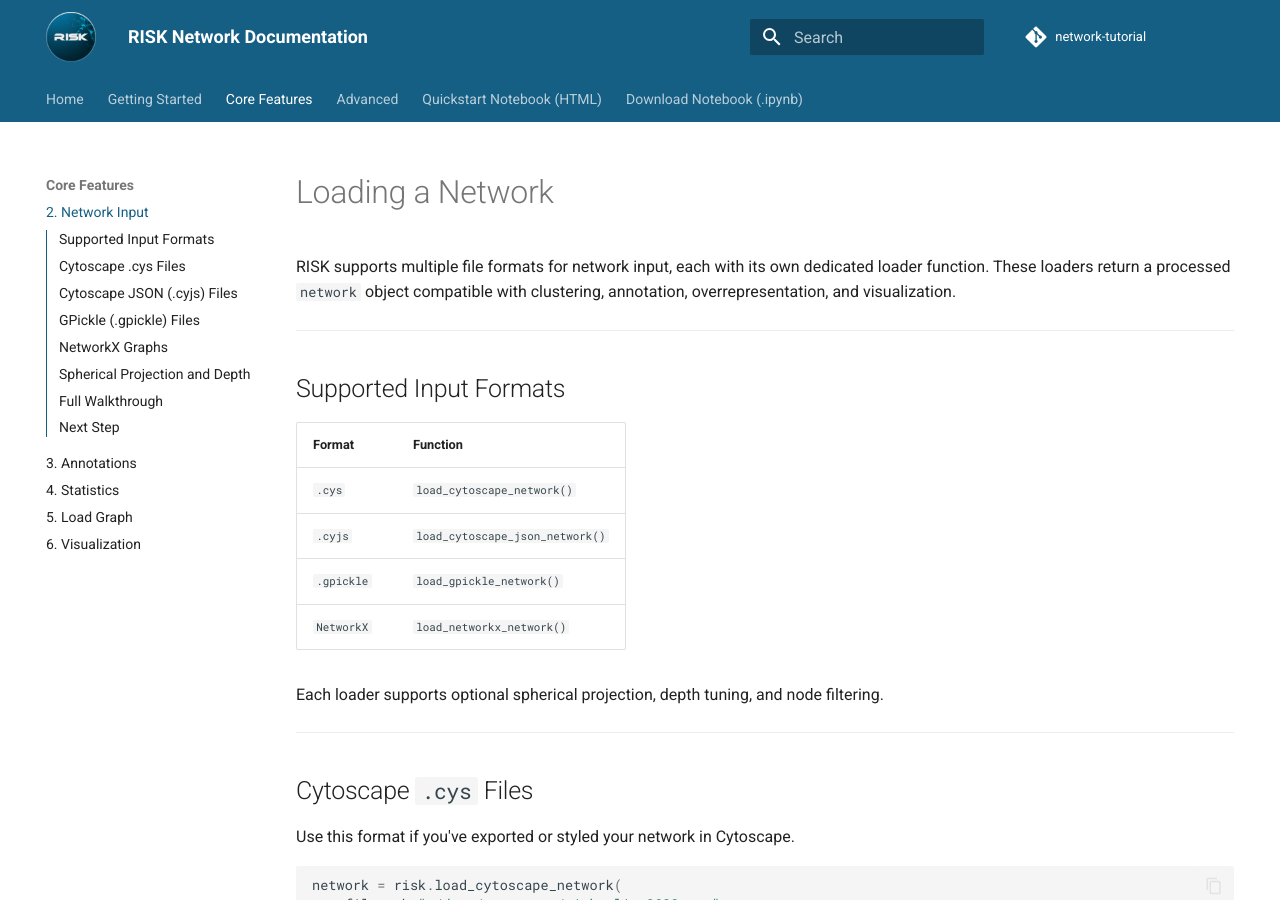
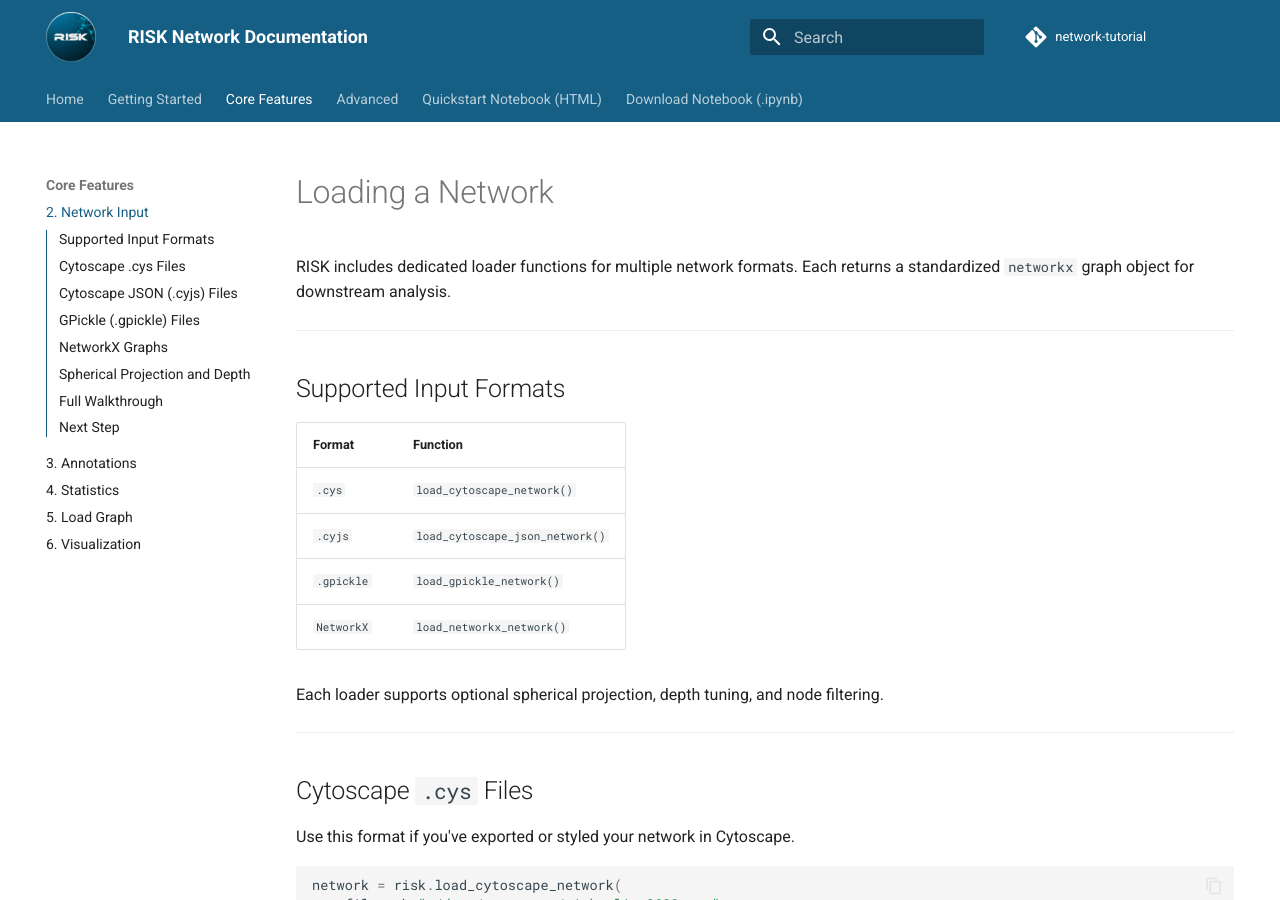
Before and after one commit to riskportal/network-tutorial, an MkDocs documentation site: the page built from docs/2_network_input.md, in a window 1280 px wide and 900 px high. Built offline with MkDocs 1.6.1 and Material for MkDocs 9.7.7, drawn with Linux system fonts in a browser that asks for light colours; comment, search, counter and statistics services are not loaded.

Commit message:
touch up tone

```diff
--- a/docs/2_network_input.md
+++ b/docs/2_network_input.md
@@ -1,6 +1,6 @@
 # Loading a Network
 
-RISK supports multiple file formats for network input, each with its own dedicated loader function. These loaders return a processed `network` object compatible with clustering, annotation, overrepresentation, and visualization.
+RISK includes dedicated loader functions for multiple network formats. Each returns a standardized `networkx` graph object for downstream analysis.
 
 ---
 
```
Also changed, not shown: docs/3_annotations.md (+1 -1 lines), docs/5_load_graph.md (+1 -1 lines), docs/6_visualization.md (+1 -1 lines), docs/7_advanced_plotting.md (+1 -1 lines).
